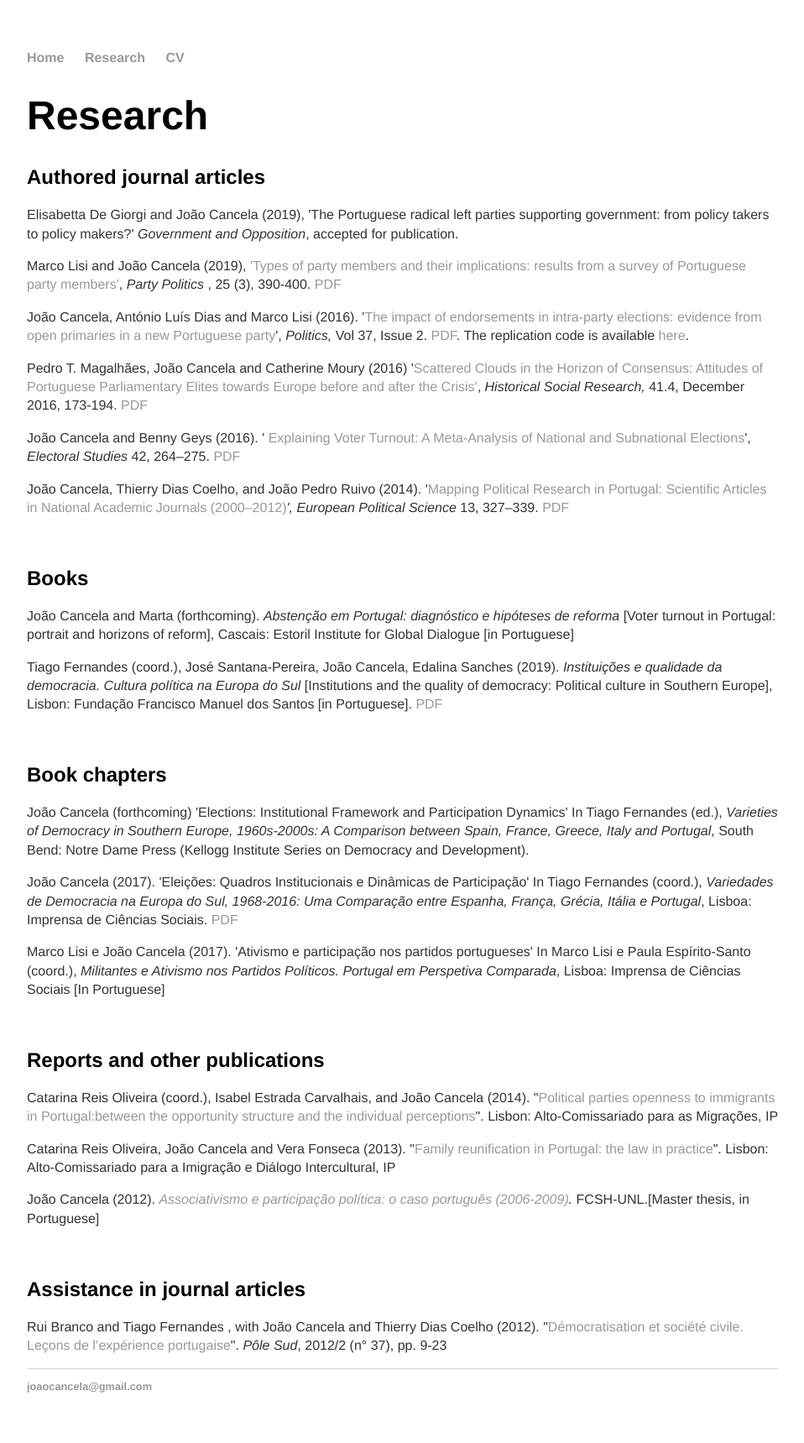
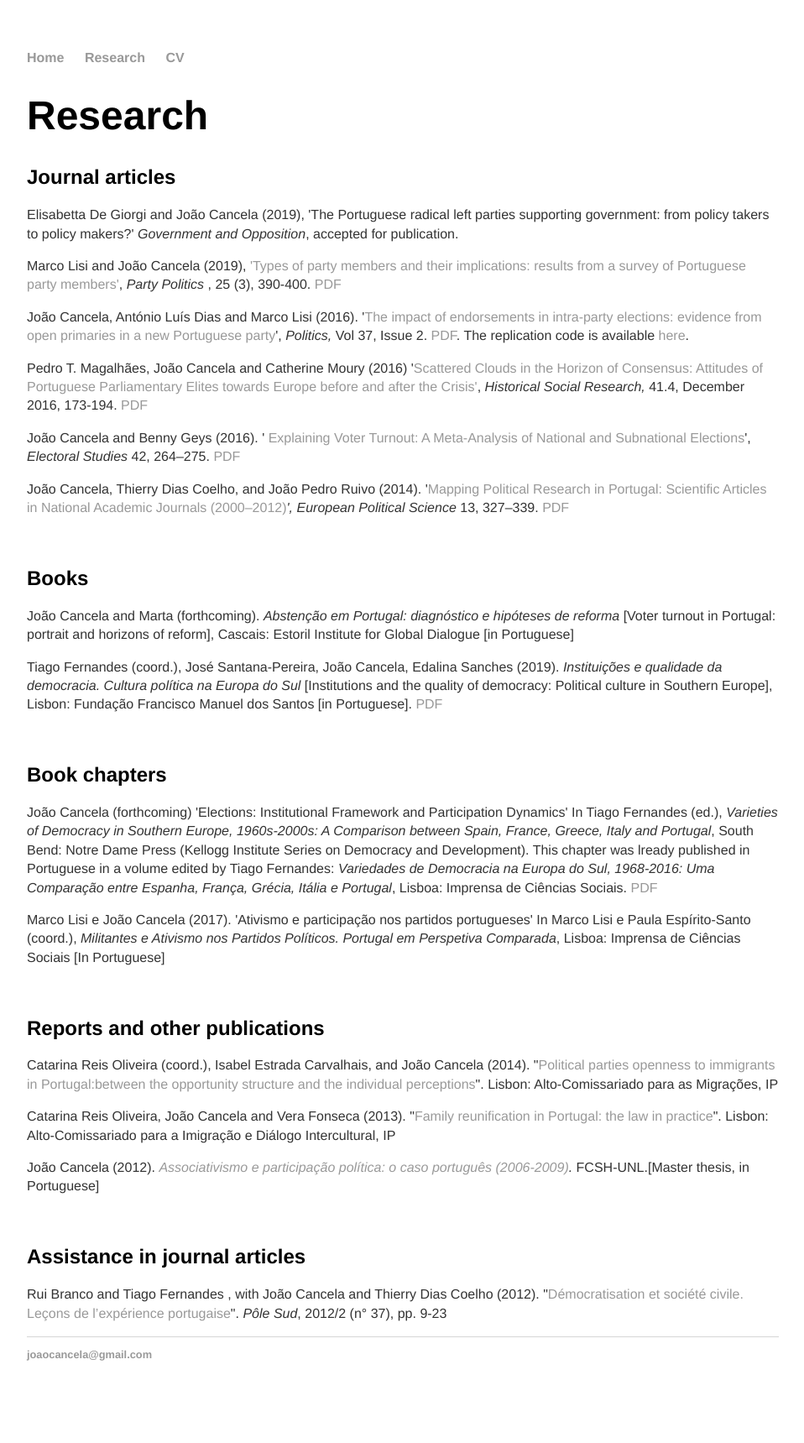
Before and after one commit to joaocancela/joaocancela.github.io, a Jekyll site: the page built from research/index.html, in a window 1280 px wide. Shown: the whole page at 84% size, without its empty margins (160-1118 px from the left). Built offline with Jekyll 4.4.1, drawn with Linux system fonts in a browser that asks for light colours; after the commit the page ends 1681 px from its top, so only the background shows below that.

Commit message:
Update index.html

```diff
--- a/research/index.html
+++ b/research/index.html
@@ -5,7 +5,7 @@ title: Research
 
 <div class="blurb">
 <h1>Research</h1>
-<h2>Authored journal articles</h2>
+<h2>Journal articles</h2>
 <p>Elisabetta De Giorgi and Jo&atilde;o Cancela (2019), 'The Portuguese radical left parties supporting government: from policy takers to policy makers?' <em>Government and Opposition</em>, accepted for publication.
 
 <p>Marco Lisi and Jo&atilde;o Cancela (2019), <a href="http://journals.sagepub.com/doi/10.1177/1354068817722445">'Types of party members and their implications: results from a survey of Portuguese party members'</a>, <em>Party Politics </em>, 25 (3), 390-400. <a href={{ site.baseurl }}/pdf/lisi_cancela_2019_types_of_party_members.pdf>PDF</a></p>
@@ -26,9 +26,7 @@ title: Research
 <p>&nbsp;</p>
 
 <h2>Book chapters  </h2>
-<p>João Cancela (forthcoming) 'Elections: Institutional Framework and Participation Dynamics' In Tiago Fernandes (ed.), <em>Varieties of Democracy in Southern Europe, 1960s-2000s: A Comparison between Spain, France, Greece, Italy and Portugal</em>, South Bend: Notre Dame Press (Kellogg Institute Series on Democracy and Development). </p>
-
-<p>Jo&atilde;o Cancela (2017). 'Elei&ccedil;&otilde;es: Quadros Institucionais e Din&acirc;micas de Participa&ccedil;&atilde;o' In Tiago Fernandes (coord.), <em>Variedades de Democracia na Europa do Sul, 1968-2016: Uma Compara&ccedil;&atilde;o entre Espanha, Fran&ccedil;a, Gr&eacute;cia, It&aacute;lia e Portugal</em>, Lisboa: Imprensa de Ci&ecirc;ncias Sociais. <a href= "https://www.v-dem.net/files/39/Variedades%20Democracia%20Europa%20Sul%20Tiago%20FernandesPDF.pdf#page=93">PDF</a> </p>
+<p>João Cancela (forthcoming) 'Elections: Institutional Framework and Participation Dynamics' In Tiago Fernandes (ed.), <em>Varieties of Democracy in Southern Europe, 1960s-2000s: A Comparison between Spain, France, Greece, Italy and Portugal</em>, South Bend: Notre Dame Press (Kellogg Institute Series on Democracy and Development). This chapter was lready published in Portuguese in a volume edited by Tiago Fernandes: <em>Variedades de Democracia na Europa do Sul, 1968-2016: Uma Compara&ccedil;&atilde;o entre Espanha, Fran&ccedil;a, Gr&eacute;cia, It&aacute;lia e Portugal</em>, Lisboa: Imprensa de Ci&ecirc;ncias Sociais. <a href= "https://www.v-dem.net/files/39/Variedades%20Democracia%20Europa%20Sul%20Tiago%20FernandesPDF.pdf#page=93">PDF</a> </p>
 
 <p>Marco Lisi e Jo&atilde;o Cancela (2017). 'Ativismo e participa&ccedil;&atilde;o nos partidos portugueses' In Marco Lisi e Paula Esp&iacute;rito-Santo (coord.), <em>Militantes e Ativismo nos Partidos Pol&iacute;ticos. Portugal em Perspetiva Comparada</em>, Lisboa: Imprensa de Ci&ecirc;ncias Sociais [In Portuguese]</p>
 <p>&nbsp;</p>
```
